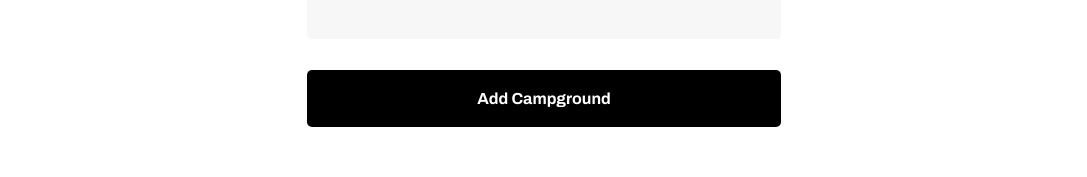
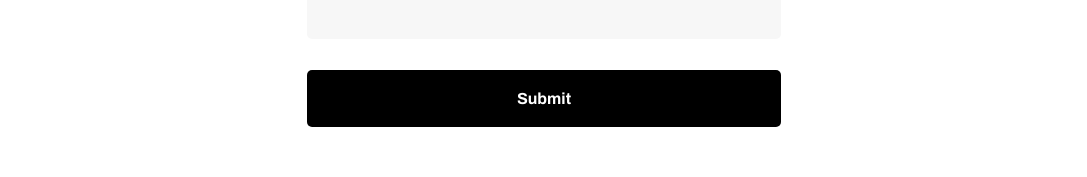
Before and after one commit to lbalbas/YelpCamp, a Next.js app in the folder app/: page /addCampground in a window 1280 px wide. Shown: the part 628-805 px from the top of the page, without its empty margins (96-1183 px from the left). Built offline with nearby package versions, Linux system fonts and the light colour scheme; no server answers.

Commit message:
Added addCampground backend

```diff
--- a/app/pages/addCamground.module.scss
+++ b/app/pages/addCamground.module.scss
@@ -75,9 +75,24 @@
 	}
 	a{
 		text-align: center;
+		input{
+			color: inherit;
+		}
 	}
 }
-
+.submit{
+	background-color: black;
+	display: inline-block;
+	text-decoration: none;
+	border: none;
+	border-radius: 5px;
+	color: white !important;
+	cursor: pointer;
+	font-weight: 600;
+	padding: 20px 0;
+	box-sizing: border-box;
+	font-size: 1rem;
+}
 .addComment{
 	display: flex;
 	flex-direction: column;
--- a/app/pages/addCampground.js
+++ b/app/pages/addCampground.js
@@ -5,11 +5,12 @@ import Button from './components/Button.js'
 import Link from 'next/Link';
 import styles from './addCamground.module.scss';
 
-export default function navbar() {
+export default function addCampground() {
+	console.log(process.env.NEXT_PUBLIC_API_URI);
 	return (
 		<div>
 			<Navbar />
-			<form className={styles.campgroundForm}>
+			<form action={process.env.NEXT_PUBLIC_API_URI + "/addCampground"} method="post" className={styles.campgroundForm}>
 				<h1 className="bold">Add New Campground</h1>
 				<control>
 						<label for="name">Campground Name</label>
@@ -28,7 +29,7 @@ export default function navbar() {
 						<label for="description">Description</label>
 						<textarea rows="5" cols="80" name="description" placeholder="Seven Sisters Waterfall" type="textbox"/>
 				</control>
-				<Button>Add Campground</Button>
+				<input className={styles.submit} placeholder="Add Campground" type="submit"/>
 			</form>
 			<Footer/>
 		</div>
```
Also changed, not shown: 1 other file (tests, documents, lock files or other folders).
